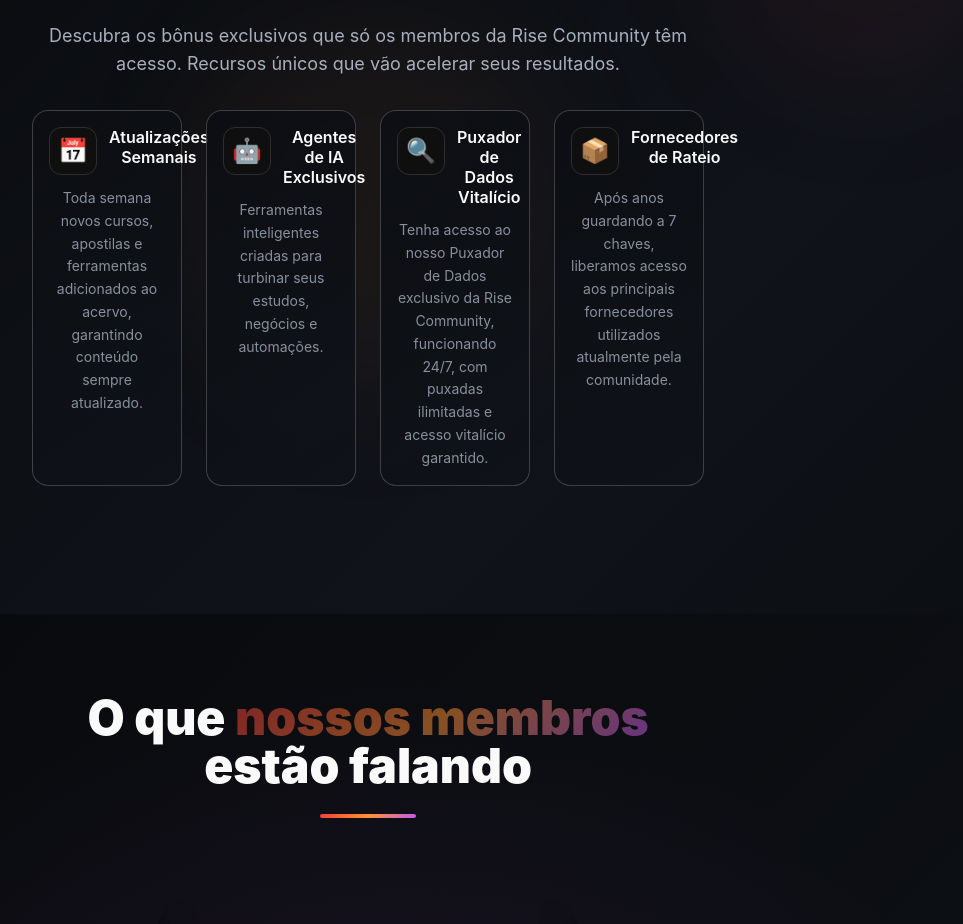
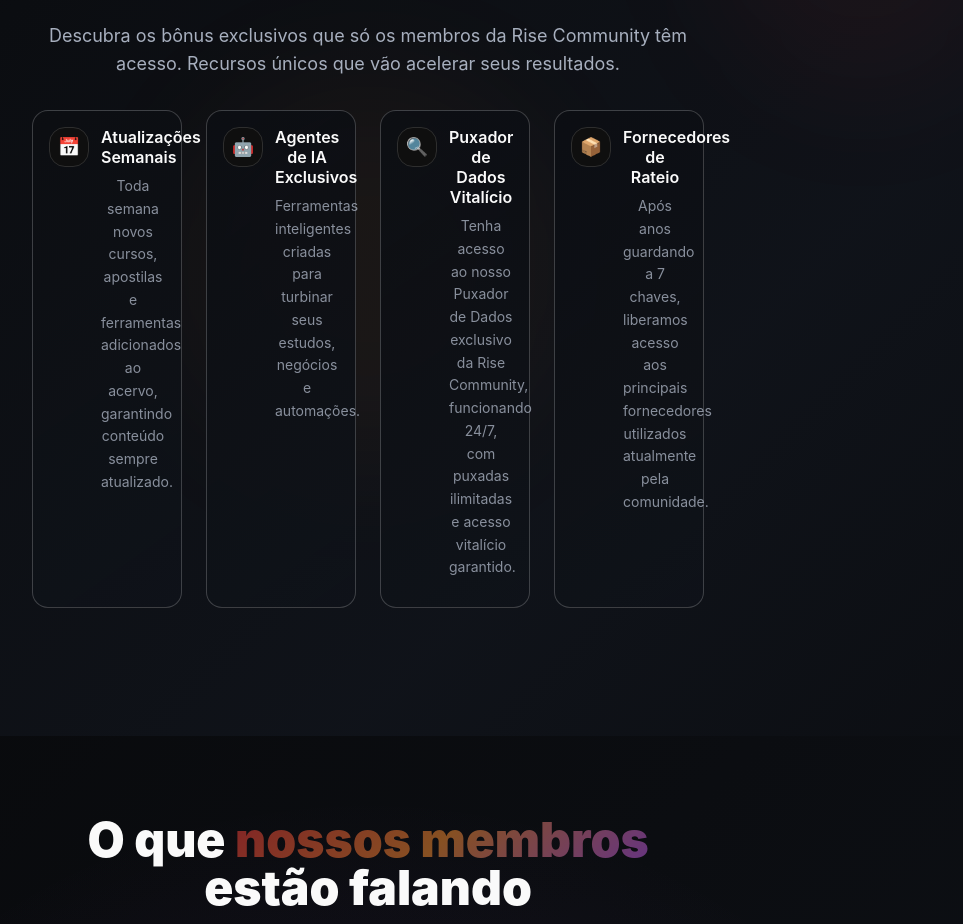
Before and after one commit to bjospideu4-cmyk/projetorisecomuunit, a React (Vite) app: page / in a window 1280 px wide. Shown: the part 1882-2806 px from the top of the page, without its empty margins (272-1235 px from the left). Built offline with nearby package versions, Linux system fonts and the light colour scheme; grey boxes are pictures that could not be loaded; the HTML template or start-up script is replaced by a standard one.

Commit message:
Ajustar layout dos bônus

```diff
--- a/src/components/sections/PricingSection.tsx
+++ b/src/components/sections/PricingSection.tsx
@@ -28,31 +28,39 @@ export function PricingSection() {
             <div className="grid grid-cols-1 sm:grid-cols-2 lg:grid-cols-4 gap-4 md:gap-6">
               <article className="group rounded-2xl bg-gradient-card border border-white/20 p-4 hover:border-rise-blue/40 hover:shadow-elegant transition-all duration-300">
                 <div className="flex items-start gap-3 mb-3">
-                  <div className="w-12 h-12 bg-background border border-border rounded-xl flex items-center justify-center text-2xl flex-shrink-0">📅</div>
-                  <h3 className="font-semibold text-base group-hover:text-transparent group-hover:bg-gradient-primary group-hover:bg-clip-text transition-all duration-300 leading-tight">Atualizações Semanais</h3>
+                  <div className="w-10 h-10 bg-background border border-border rounded-lg flex items-center justify-center text-lg flex-shrink-0">📅</div>
+                  <div className="flex-1 min-w-0">
+                    <h3 className="font-semibold text-base group-hover:text-transparent group-hover:bg-gradient-primary group-hover:bg-clip-text transition-all duration-300 leading-tight mb-2">Atualizações Semanais</h3>
+                    <p className="text-sm text-rise-gray opacity-80 leading-relaxed">Toda semana novos cursos, apostilas e ferramentas adicionados ao acervo, garantindo conteúdo sempre atualizado.</p>
+                  </div>
                 </div>
-                <p className="text-sm text-rise-gray opacity-80 leading-relaxed">Toda semana novos cursos, apostilas e ferramentas adicionados ao acervo, garantindo conteúdo sempre atualizado.</p>
               </article>
               <article className="group rounded-2xl bg-gradient-card border border-white/20 p-4 hover:border-rise-purple/40 hover:shadow-elegant transition-all duration-300">
                 <div className="flex items-start gap-3 mb-3">
-                  <div className="w-12 h-12 bg-background border border-border rounded-xl flex items-center justify-center text-2xl flex-shrink-0">🤖</div>
-                  <h3 className="font-semibold text-base group-hover:text-transparent group-hover:bg-gradient-primary group-hover:bg-clip-text transition-all duration-300 leading-tight">Agentes de IA Exclusivos</h3>
+                  <div className="w-10 h-10 bg-background border border-border rounded-lg flex items-center justify-center text-lg flex-shrink-0">🤖</div>
+                  <div className="flex-1 min-w-0">
+                    <h3 className="font-semibold text-base group-hover:text-transparent group-hover:bg-gradient-primary group-hover:bg-clip-text transition-all duration-300 leading-tight mb-2">Agentes de IA Exclusivos</h3>
+                    <p className="text-sm text-rise-gray opacity-80 leading-relaxed">Ferramentas inteligentes criadas para turbinar seus estudos, negócios e automações.</p>
+                  </div>
                 </div>
-                <p className="text-sm text-rise-gray opacity-80 leading-relaxed">Ferramentas inteligentes criadas para turbinar seus estudos, negócios e automações.</p>
               </article>
               <article className="group rounded-2xl bg-gradient-card border border-white/20 p-4 hover:border-rise-orange/40 hover:shadow-elegant transition-all duration-300">
                 <div className="flex items-start gap-3 mb-3">
-                  <div className="w-12 h-12 bg-background border border-border rounded-xl flex items-center justify-center text-2xl flex-shrink-0">🔍</div>
-                  <h3 className="font-semibold text-base group-hover:text-transparent group-hover:bg-gradient-primary group-hover:bg-clip-text transition-all duration-300 leading-tight">Puxador de Dados Vitalício</h3>
+                  <div className="w-10 h-10 bg-background border border-border rounded-lg flex items-center justify-center text-lg flex-shrink-0">🔍</div>
+                  <div className="flex-1 min-w-0">
+                    <h3 className="font-semibold text-base group-hover:text-transparent group-hover:bg-gradient-primary group-hover:bg-clip-text transition-all duration-300 leading-tight mb-2">Puxador de Dados Vitalício</h3>
+                    <p className="text-sm text-rise-gray opacity-80 leading-relaxed">Tenha acesso ao nosso Puxador de Dados exclusivo da Rise Community, funcionando 24/7, com puxadas ilimitadas e acesso vitalício garantido.</p>
+                  </div>
                 </div>
-                <p className="text-sm text-rise-gray opacity-80 leading-relaxed">Tenha acesso ao nosso Puxador de Dados exclusivo da Rise Community, funcionando 24/7, com puxadas ilimitadas e acesso vitalício garantido.</p>
               </article>
               <article className="group rounded-2xl bg-gradient-card border border-white/20 p-4 hover:border-rise-green/40 hover:shadow-elegant transition-all duration-300">
                 <div className="flex items-start gap-3 mb-3">
-                  <div className="w-12 h-12 bg-background border border-border rounded-xl flex items-center justify-center text-2xl flex-shrink-0">📦</div>
-                  <h3 className="font-semibold text-base group-hover:text-transparent group-hover:bg-gradient-primary group-hover:bg-clip-text transition-all duration-300 leading-tight">Fornecedores de Rateio</h3>
+                  <div className="w-10 h-10 bg-background border border-border rounded-lg flex items-center justify-center text-lg flex-shrink-0">📦</div>
+                  <div className="flex-1 min-w-0">
+                    <h3 className="font-semibold text-base group-hover:text-transparent group-hover:bg-gradient-primary group-hover:bg-clip-text transition-all duration-300 leading-tight mb-2">Fornecedores de Rateio</h3>
+                    <p className="text-sm text-rise-gray opacity-80 leading-relaxed">Após anos guardando a 7 chaves, liberamos acesso aos principais fornecedores utilizados atualmente pela comunidade.</p>
+                  </div>
                 </div>
-                <p className="text-sm text-rise-gray opacity-80 leading-relaxed">Após anos guardando a 7 chaves, liberamos acesso aos principais fornecedores utilizados atualmente pela comunidade.</p>
               </article>
             </div>
             </div>
```
